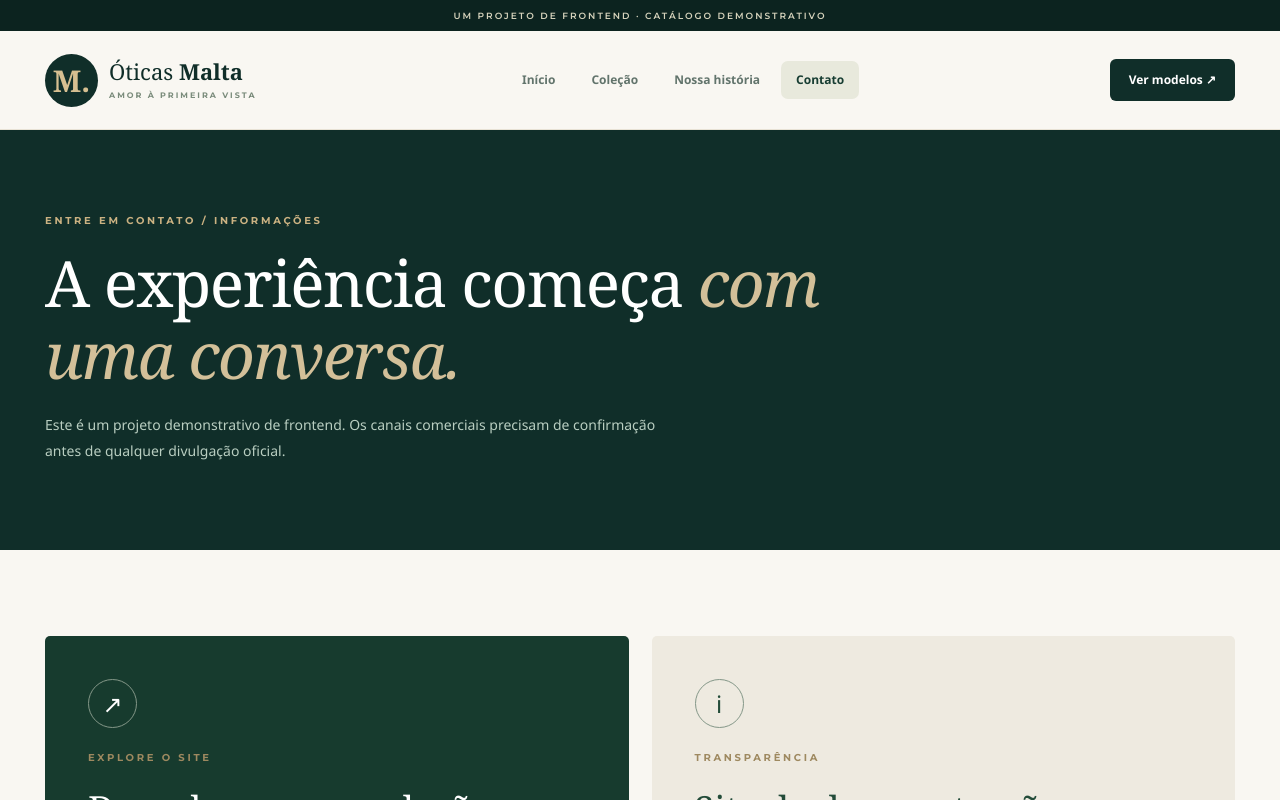
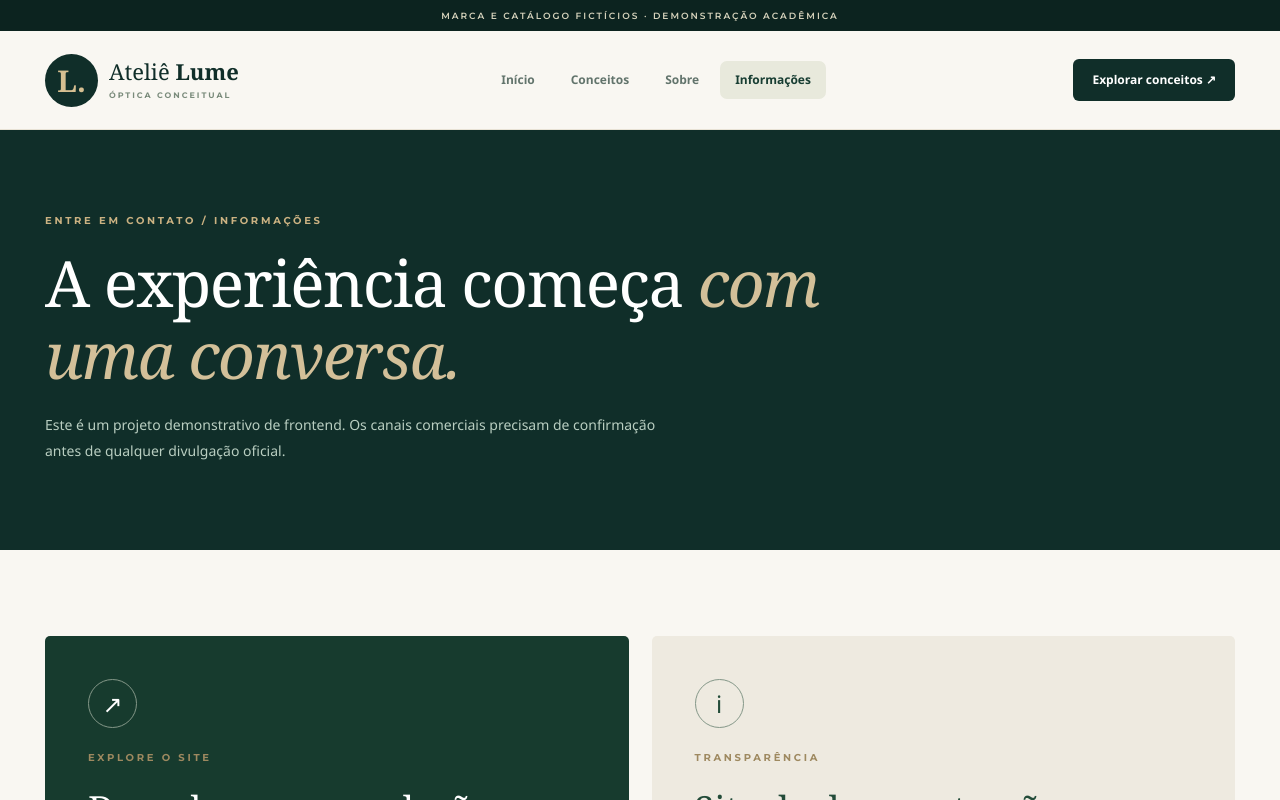
Before and after one commit to Dhaniels1/oticas-malta, a React (Create React App) app: page /oticas-malta/contato in a window 1280 px wide. Shown: the top 800 px of the page. Built offline with nearby package versions, Linux system fonts and the light colour scheme.

Commit message:
feat: usa dados, marca e contatos inequivocamente fictícios

```diff
--- a/src/components/Header.js
+++ b/src/components/Header.js
@@ -1,29 +1,28 @@
 import React from 'react';
 import { NavLink, Link } from 'react-router-dom';
 
-const links = [
-  { to: '/', label: 'Início', end: true },
-  { to: '/galeria', label: 'Coleção' },
-  { to: '/sobre', label: 'Nossa história' },
-  { to: '/contato', label: 'Contato' }
+const links=[
+  {to:'/',label:'Início',end:true},
+  {to:'/galeria',label:'Conceitos'},
+  {to:'/sobre',label:'Sobre'},
+  {to:'/contato',label:'Informações'}
 ];
 
 export default function Header() {
-  return (
-    <header className="malta-header">
-      <div className="malta-announcement">UM PROJETO DE FRONTEND · CATÁLOGO DEMONSTRATIVO</div>
+ return <header className="malta-header">
+   <div className="malta-announcement">MARCA E CATÁLOGO FICTÍCIOS · DEMONSTRAÇÃO ACADÊMICA</div>
    <div className="malta-container malta-nav-wrap">
-        <Link to="/" className="malta-wordmark" aria-label="Óticas Malta - início">
-          <span className="malta-monogram" aria-hidden="true">M.</span>
-          <span className="malta-name">Óticas <strong>Malta</strong><small>AMOR À PRIMEIRA VISTA</small></span>
+     <Link to="/" className="malta-wordmark" aria-label="Lume Ateliê Óptico — início, marca fictícia">
+       <span className="malta-monogram" aria-hidden="true">L.</span>
+       <span className="malta-name">Ateliê <strong>Lume</strong><small>ÓPTICA CONCEITUAL</small></span>
      </Link>
      <nav aria-label="Navegação principal" className="malta-nav">
        {links.map(({to,label,end})=>(
-            <NavLink key={to} to={to} end={end} className={({isActive})=>isActive?'malta-nav-link active':'malta-nav-link'}>{label}</NavLink>
+         <NavLink key={to} to={to} end={end}
+           className={({isActive})=>isActive?'malta-nav-link active':'malta-nav-link'}>{label}</NavLink>
        ))}
      </nav>
-        <Link className="malta-header-cta" to="/galeria">Ver modelos <span aria-hidden="true">↗</span></Link>
+     <Link className="malta-header-cta" to="/galeria">Explorar conceitos ↗</Link>
    </div>
-    </header>
-  );
+ </header>;
 }
```
Lines whose indentation alone changed are shown as unchanged.
